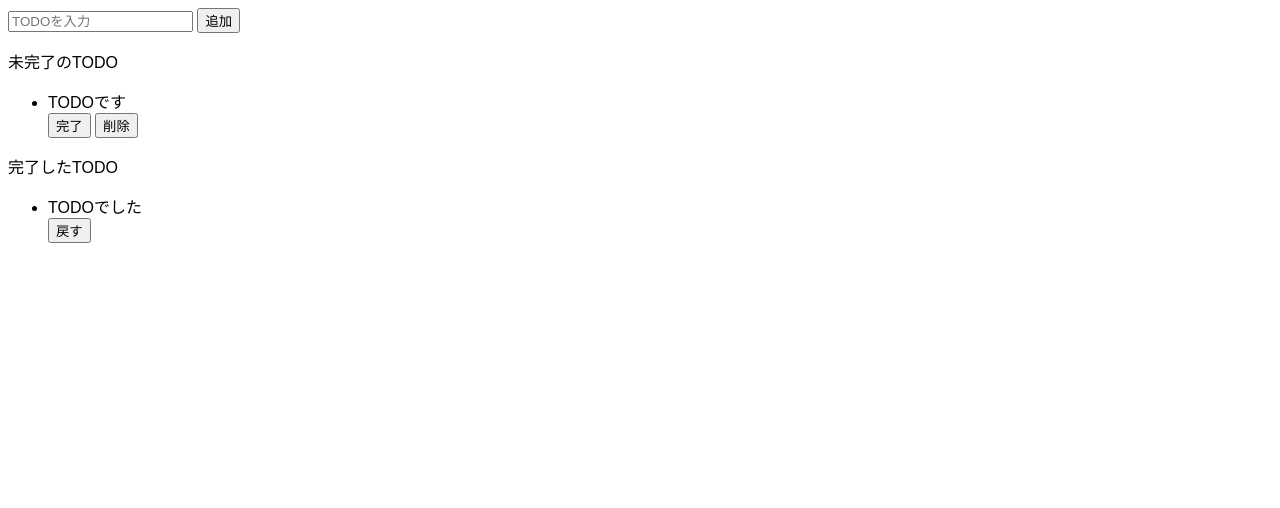
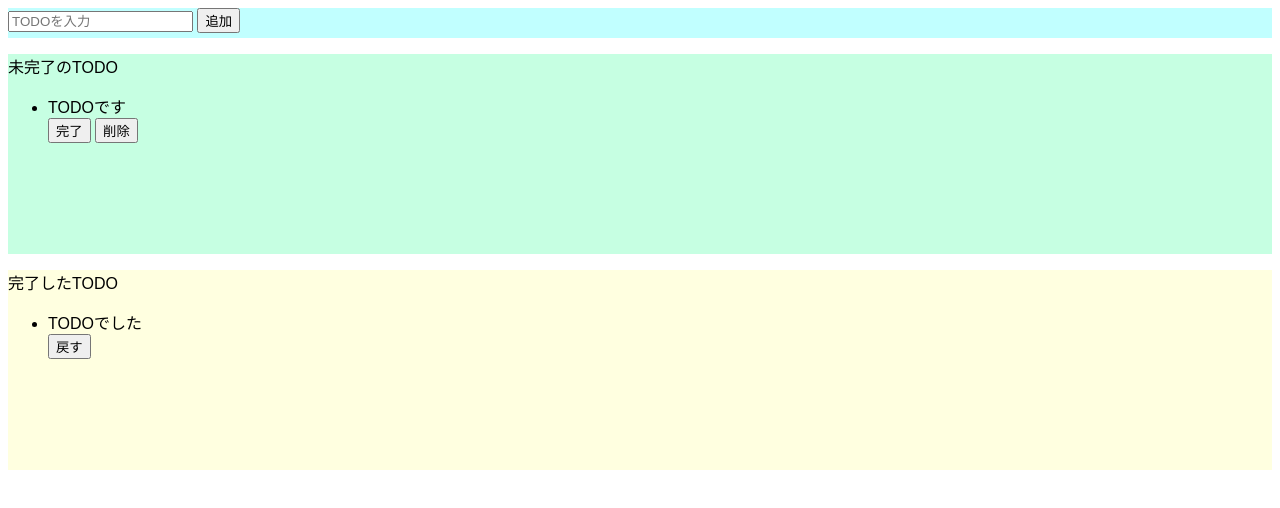
Before and after one commit to Plumnet/TODOfromplaneJavaScript, a website built with Parcel: page src/index.html in a window 1280 px wide. Built offline with nearby package versions, Linux system fonts and the light colour scheme.

Commit message:
色付けと高さと幅の調整

```diff
--- a/src/styles.css
+++ b/src/styles.css
@@ -1,3 +1,18 @@
 body {
   font-family: sans-serif;
 }
+
+.input-area {
+  background-color: #c1ffff;
+  height: 30px;
+}
+
+.incomplete-area {
+  background-color: #c6ffe2;
+  min-height: 200px;
+}
+
+.complete-area {
+  background-color: #ffffe0;
+  min-height: 200px;
+}
```
